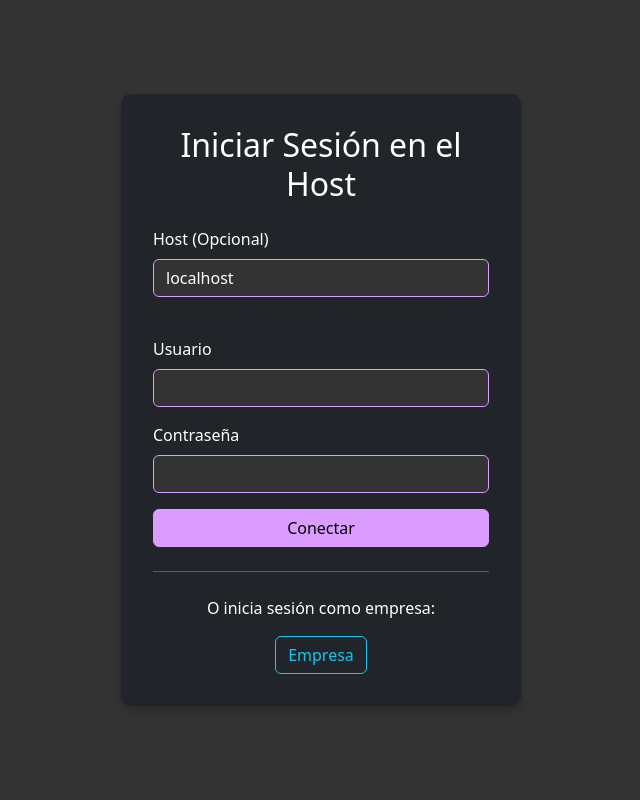
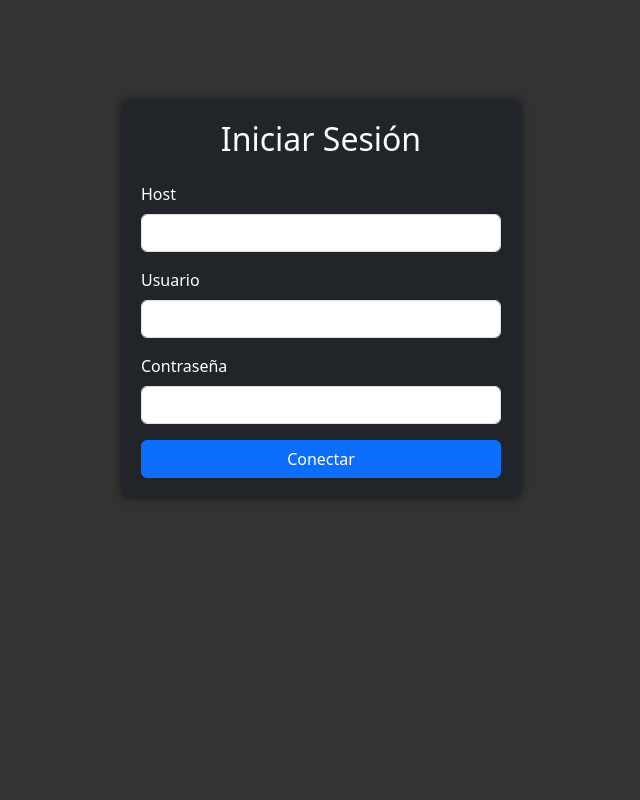
Before and after one commit to Yuuruiizhin/PhantomDBM, a Flask app: page /login in a window 1280 px wide. Shown: the whole page, without its empty margins (319-959 px from the left). Run offline with Flask 3, Linux system fonts and the light colour scheme.

Commit message:
Arreglo de pequeños errores en interfaces

```diff
--- a/templates/empresas_login.html
+++ b/templates/empresas_login.html
@@ -47,9 +47,6 @@
                 </div>
                 <button type="submit" class="btn btn-primary w-100">Iniciar Sesión</button>
             </form>
-            <div class="text-center mt-3">
-                <a href="{{ url_for('empresas_registro') }}">¿No tienes una cuenta? Regístrate aquí</a>
-            </div>
         </div>
     </div>
     <script src="https://cdn.jsdelivr.net/npm/bootstrap@5.3.3/dist/js/bootstrap.bundle.min.js"></script>
--- a/templates/login.html
+++ b/templates/login.html
@@ -3,86 +3,37 @@
 <head>
     <meta charset="UTF-8">
     <meta name="viewport" content="width=device-width, initial-scale=1.0">
-    <title>Gestor de Base de Datos - Login</title>
+    <title>Login - Gestor de Base de Datos</title>
     <link href="https://cdn.jsdelivr.net/npm/bootstrap@5.3.3/dist/css/bootstrap.min.css" rel="stylesheet">
     <style>
-        :root {
-            --color-primario: #333;
-            --color-secundario: #212529;
-            --color-terciario: #DA9CFF;
-            --color-texto-claro: #fff;
-            --color-texto-oscuro: #000;
-        }
-
-        body {
-            background-color: var(--color-primario);
-            color: var(--color-texto-claro);
-            display: flex;
-            justify-content: center;
-            align-items: center;
-            min-height: 100vh;
-        }
-
+        body { background-color: #333; color: #fff; }
         .login-container {
-            background-color: var(--color-secundario);
-            padding: 2rem;
-            border-radius: 10px;
-            box-shadow: 0 4px 8px rgba(0, 0, 0, 0.2);
-            width: 100%;
             max-width: 400px;
-        }
-
-        .btn-purple, .btn-primary {
-            background-color: var(--color-terciario);
-            border-color: var(--color-terciario);
-            color: var(--color-texto-oscuro);
-        }
-        .btn-purple:hover, .btn-primary:hover {
-            filter: brightness(0.8);
-            color: var(--color-texto-oscuro);
-        }
-
-        .form-control {
-            background-color: var(--color-primario);
-            border: 1px solid var(--color-terciario);
-            color: var(--color-texto-claro);
-        }
-        .form-control:focus {
-            background-color: var(--color-primario);
-            color: var(--color-texto-claro);
-            border-color: var(--color-terciario);
-            box-shadow: 0 0 0 0.25rem rgba(218, 156, 255, 0.5);
-        }
-
-        .form-label {
-            color: var(--color-texto-claro);
+            margin: 100px auto;
+            padding: 20px;
+            background-color: #212529;
+            border-radius: 8px;
+            box-shadow: 0 0 10px rgba(0,0,0,0.5);
         }
     </style>
 </head>
 <body>
+    <div class="container">
         <div class="login-container">
-        <h2 class="text-center mb-4">Iniciar Sesión en el Host</h2>
+            <h2 class="text-center mb-4">Iniciar Sesión</h2>
 
             {% with messages = get_flashed_messages(with_categories=true) %}
                 {% if messages %}
-                <div class="row">
-                    <div class="col-12 mt-3">
                     {% for category, message in messages %}
-                            <div class="alert alert-{{ category }} alert-dismissible fade show" role="alert">
-                                {{ message }}
-                                <button type="button" class="btn-close" data-bs-dismiss="alert" aria-label="Close"></button>
-                            </div>
+                        <div class="alert alert-{{ category }}">{{ message }}</div>
                     {% endfor %}
-                    </div>
-                </div>
                 {% endif %}
             {% endwith %}
 
-        <form action="{{ url_for('index') }}" method="post">
+            <form action="{{ url_for('login') }}" method="post">
                 <div class="mb-3">
-                <label for="host" class="form-label">Host (Opcional)</label>
-                <input type="text" class="form-control" id="host" name="host" value="localhost">
-                <small class="form-text text-muted">Deja vacío para usar 'localhost' por defecto.</small>
+                    <label for="host" class="form-label">Host</label>
+                    <input type="text" class="form-control" id="host" name="host" required>
                 </div>
                 <div class="mb-3">
                     <label for="user" class="form-label">Usuario</label>
@@ -90,21 +41,12 @@
                 </div>
                 <div class="mb-3">
                     <label for="password" class="form-label">Contraseña</label>
-                <input type="password" class="form-control" id="password" name="password" required>
+                    <input type="password" class="form-control" id="password" name="password">
                 </div>
-            <div class="d-grid gap-2">
-                <button type="submit" class="btn btn-purple">Conectar</button>
-            </div>
+                <button type="submit" class="btn btn-primary w-100">Conectar</button>
             </form>
-
-        <hr class="my-4">
-
-        <div class="text-center">
-            <p>O inicia sesión como empresa:</p>
-            <a href="{{ url_for('empresas_login') }}" class="btn btn-outline-info">Empresa</a>
         </div>
     </div>
-
     <script src="https://cdn.jsdelivr.net/npm/bootstrap@5.3.3/dist/js/bootstrap.bundle.min.js"></script>
 </body>
 </html>
```
Lines whose indentation alone changed are shown as unchanged.
